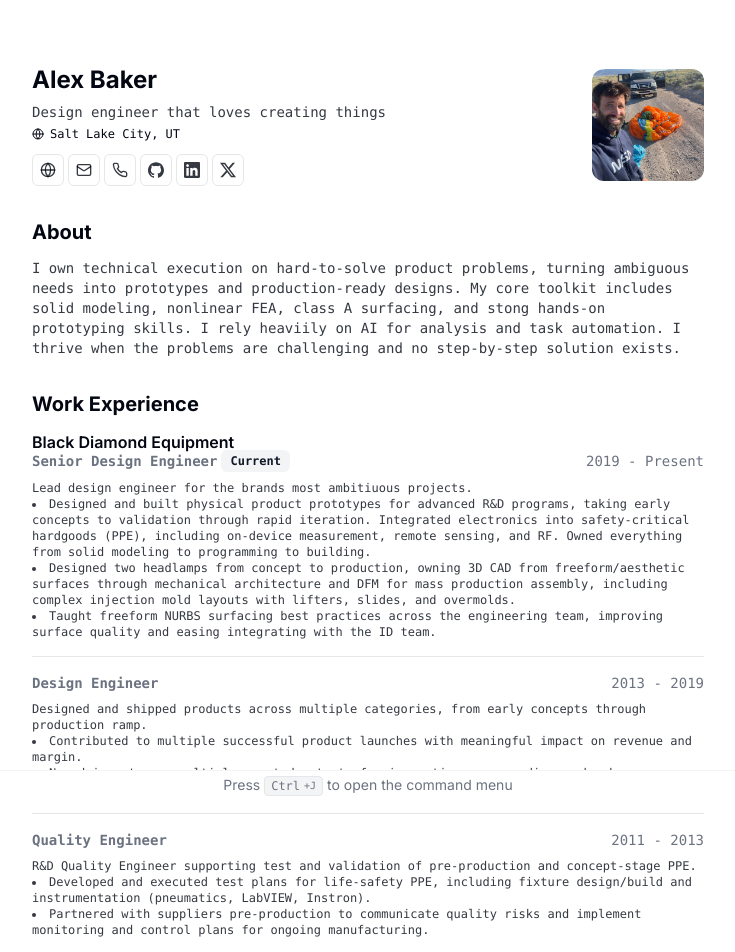
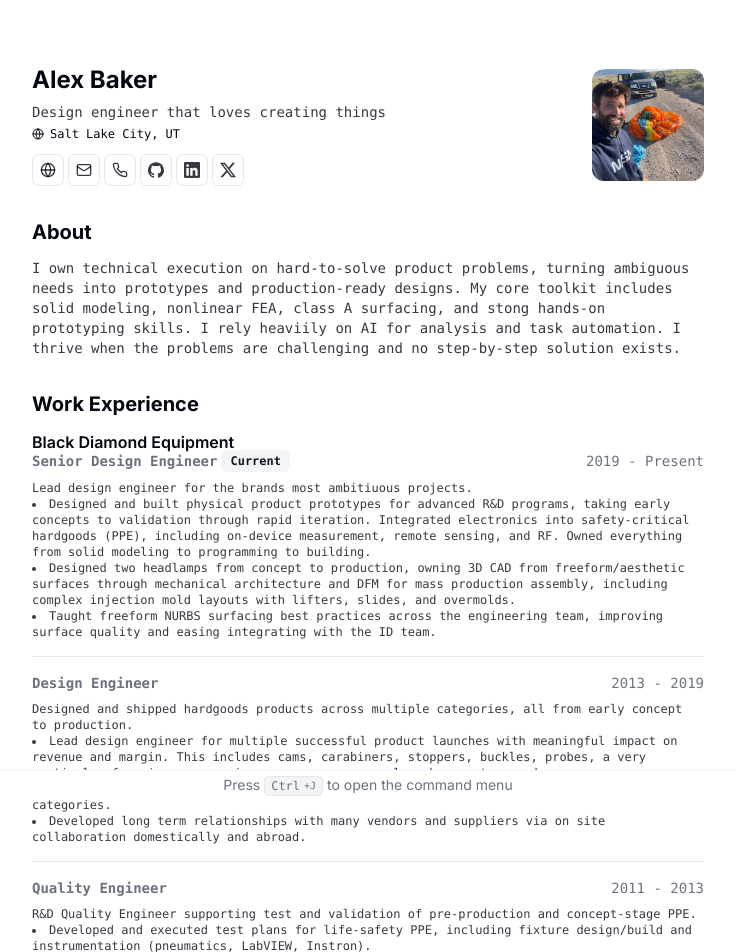
Before and after one commit to bakerjohnalex/resume, a Next.js app: page / in a window 1280 px wide. Shown: the top 952 px of the page, without its empty margins (272-1007 px from the left). Built offline with nearby package versions, Linux system fonts and the light colour scheme.

Commit message:
Revise resume job description for clarity and detail
Updated job description to clarify product categories and responsibilities.

```diff
--- a/src/data/resume-data.tsx
+++ b/src/data/resume-data.tsx
@@ -82,13 +82,16 @@
         end: "2019",
         description: (
           <>
-            Designed and shipped products across multiple categories, from early concepts through production ramp.
+            Designed and shipped hardgoods products across multiple categories, all from early concept to production.
             <ul className="list-inside list-disc">
               <li>
-                Contributed to multiple successful product launches with meaningful impact on revenue and margin.
+                Lead design engineer for multiple successful product launches with meaningful impact on revenue and margin. This includes cams, carabiners, stoppers, buckles, probes, a very particular fan, ice accessories, crampons, personal anchor systems and more.
               </li>
               <li>
-                Named inventor on multiple granted patents for innovations across diverse hardware categories.
+                Named inventor on multiple granted patents for innovations across multiple hardware categories.
+              </li>
+              <li>
+                Developed long term relationships with many vendors and suppliers via on site collaboration domestically and abroad.
               </li>
             </ul>
           </>
```
